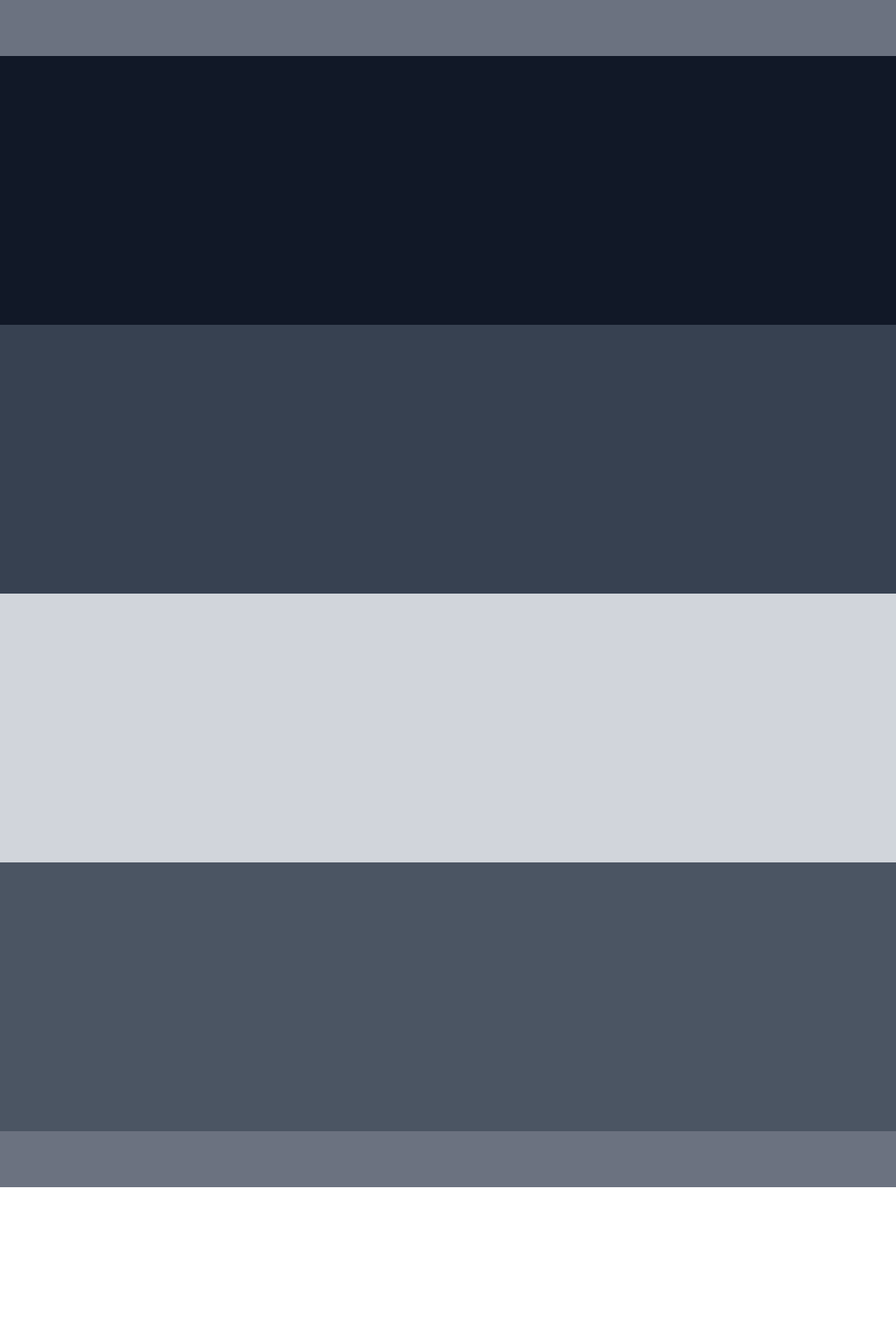
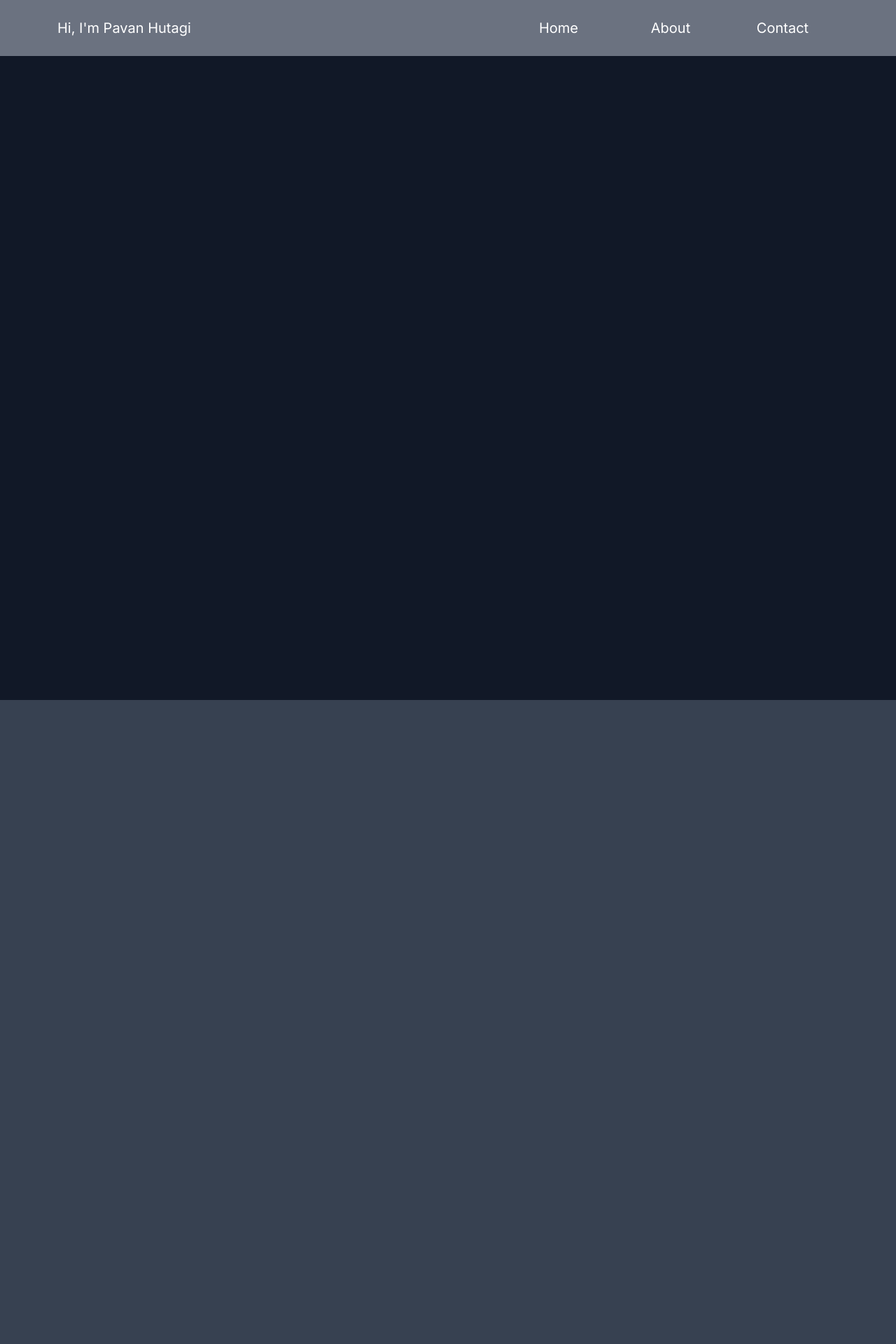
Before and after one commit to pavanhutagi/Pavan-Hutagi-Portfolio, a Next.js app in the folder pavan-hutagi-portfolio/: page / in a window 1280 px wide. Shown: the top 1920 px of the page at 70% size. Before the commit the page ends 1696 px from the top, so only its background shows below. Built offline with nearby package versions, Linux system fonts and the light colour scheme.

Commit message:
Navigation components

```diff
--- /dev/null
+++ b/pavan-hutagi-portfolio/src/app/home/page.tsx
@@ -0,0 +1,34 @@
+"use client";
+
+import NavBar from "@/components/nav-bar/nav-bar";
+import Footer from "@/components/footer/footer";
+
+export default function Home() {
+  return (
+    <>
+      <NavBar />
+
+      <section
+        style={{ height: "1000px" }}
+        className="w-full bg-gray-900"
+      ></section>
+
+      <section
+        style={{ height: "1000px" }}
+        className="w-full h-96 bg-gray-700"
+      ></section>
+
+      <section
+        style={{ height: "1000px" }}
+        className="w-full h-96 bg-gray-300"
+      ></section>
+
+      <section
+        style={{ height: "1000px" }}
+        className="w-full h-96 bg-gray-600"
+      ></section>
+
+      <Footer />
+    </>
+  );
+}
--- a/pavan-hutagi-portfolio/src/app/page.tsx
+++ b/pavan-hutagi-portfolio/src/app/page.tsx
@@ -1,15 +1,9 @@
-import NavBar from "@/components/nav-bar/nav-bar";
-import Footer from "@/components/footer/footer";
+import Home from "./home/page";
 
-export default function Home() {
+export default function HomeContainer() {
   return (
     <>
-      <NavBar />
-      <section className="w-full h-96 bg-gray-900"></section>
-      <section className="w-full h-96 bg-gray-700"></section>
-      <section className="w-full h-96 bg-gray-300"></section>
-      <section className="w-full h-96 bg-gray-600"></section>
-      <Footer />
+      <Home />
     </>
   );
 }
--- a/pavan-hutagi-portfolio/src/components/footer/footer.tsx
+++ b/pavan-hutagi-portfolio/src/components/footer/footer.tsx
@@ -1,7 +1,7 @@
 export default function Footer() {
   return (
     <>
-      <div className="w-full h-20 bg-gray-500"></div>
+      <div className="w-full h-32 bg-gray-500"></div>
     </>
   );
 }
--- a/pavan-hutagi-portfolio/src/components/nav-bar/nav-bar.tsx
+++ b/pavan-hutagi-portfolio/src/components/nav-bar/nav-bar.tsx
@@ -1,7 +1,16 @@
+import { Container } from "react-bootstrap";
+
 export default function NavBar() {
   return (
     <>
-      <div className="w-full h-20 bg-gray-500"></div>
+      <div className="w-full h-20 bg-gray-500 fixed">
+        <Container className="h-full flex flex-row  text-white text-xl inline-block align-middle">
+          <div className="m-auto flex-1"> Hi, I'm Pavan Hutagi </div>
+          <div className="m-auto flex justify-center w-40"> Home </div>
+          <div className="m-auto flex justify-center w-40"> About </div>
+          <div className="m-auto flex justify-center w-40"> Contact </div>
+        </Container>
+      </div>
     </>
   );
 }
```
